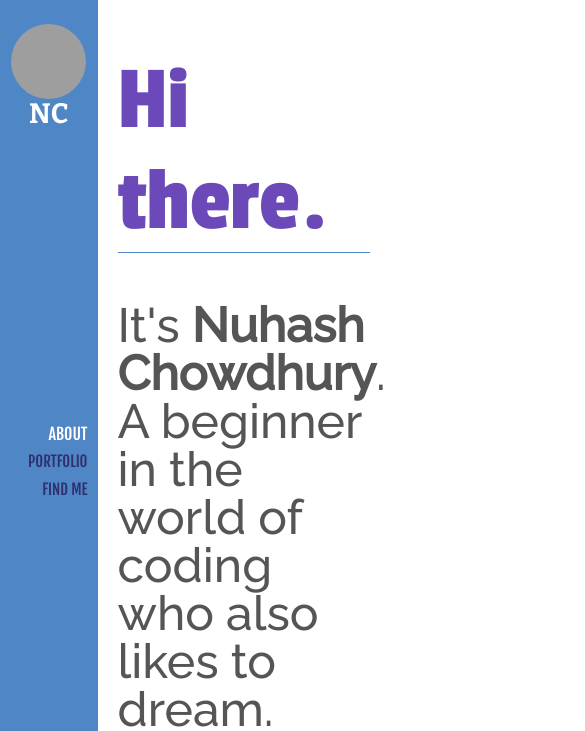
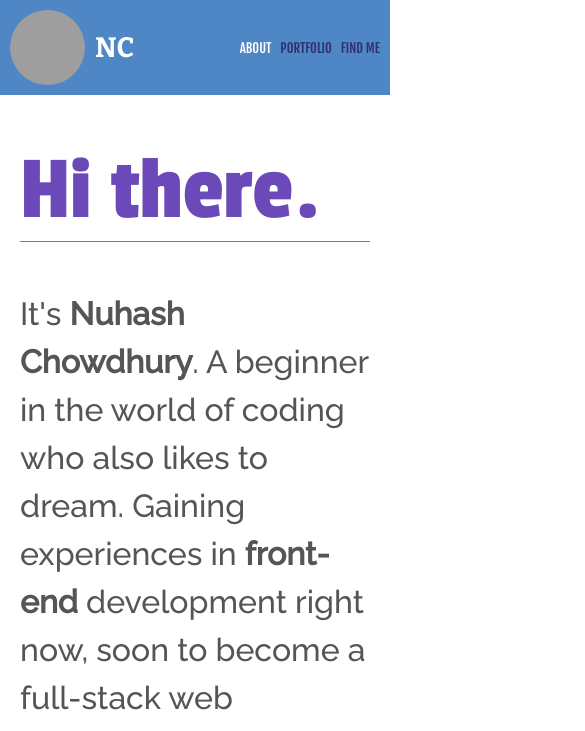
Before and after one commit to nuhash9/fcc-portfolio, a plain HTML site: page index.html in a window 390 px wide. Shown: the top 731 px of the page, 585 px wide, since content can reach past the window. Drawn offline with nearby package versions, Linux system fonts and the light colour scheme; grey boxes are pictures that could not be loaded.

Commit message:
add responsiveness, reposition navbar, set max-width for #content

```diff
--- a/index.html
+++ b/index.html
@@ -18,6 +18,7 @@
   <section id="main">
     <div class="me">
       <img src="http://i1146.photobucket.com/albums/o531/NuhashC/_DSC0315edit%20Cropped_zpslc2osvx6.jpg" alt="face" />
+      <h2 class="mobile">NC</h2>
       <h2>Nuhash Chowdhury</h2>
     </div>
     <div class="social">
@@ -51,7 +52,7 @@
           <p>A little bit about Alan Turing</p>
         </div></a>
         <a href="http://codepen.io/nuhash9/full/beEamK/"><div class="exhibit">
-          <img src="http://i1146.photobucket.com/albums/o531/NuhashC/Screenshot%20from%202016-06-16%20092446_zpsujkazuqx.png" alt="Nuhash Chowdhury portfolio" />
+          <img src="http://i1146.photobucket.com/albums/o531/NuhashC/Screen%20Shot%202016-06-17%20at%2012.10.33_zpsny4e0hqd.png" />
           <p>This very webpage</p>
         </div></a>
         <!--<a><div class="exhibit">
@@ -68,7 +69,7 @@
         tweeting on <a href="https://twitter.com/NuhashC" target="_blank"><strong>twitter <i class="fa fa-twitter" aria-hidden="true"></i></strong></a>,<br>
         sharing code and collaborating on <a href="https://github.com/nuhash9" target="_blank"><strong>GitHub <i class="fa fa-github-alt" aria-hidden="true"></i></strong></a>,<br>
         reading on <a href="https://medium.com/@nuhash9"><strong>medium <i class="fa fa-medium" aria-hidden="true"></i></strong></a>,<br>
-        and waiting for good old emails at <a href="mailto:nuhashchowdhury@outlook.com" target="_blank"><strong>nuhashchowdhury@outlook.com <i class="fa fa-envelope" aria-hidden="true"></i></strong></a>.
+        and waiting for good old emails at <a href="mailto:nuhashchowdhury@outlook.com" target="_blank"><strong><span class="desktop">nuhashchowdhury@outlook.com</span><span class="mobile">Outlook</span> <i class="fa fa-envelope" aria-hidden="true"></i></strong></a>.
       </p>
     </div>
   </section>
--- a/main.css
+++ b/main.css
@@ -2,6 +2,9 @@ body {
   width: 100%;
   margin: 0;
   padding: 0;
+}
+.mobile {
+  display: none;
 }
 a {
   text-decoration: none;
@@ -64,15 +67,12 @@ strong {
 }
 
 #main #navigate {
-  position: absolute;;
-  top: 50%;
-  right: 0;
-  text-align: right;
+  position: relative;
+  text-align: center;
 }
 #main #navigate ul {
   list-style: none;
-  padding: 0 10px 0 0;
-  margin: 0;
+  margin-top: 50px;
   color: #30306D;
 }
 #main #navigate ul li {
@@ -100,21 +100,27 @@ strong {
   font-size: 82px;
   font-weight: 400;
   color: #6C49B8;
+  max-width: 900px;
   margin-bottom: 0;
+  margin-left: auto;
+  margin-right: auto;
 }
 
 .separator {
   height: 1px;
   width: 100%;
+  max-width: 920px;
+  margin: 0 auto;
   background-color: #4F86C6;
 }
 
 .paragraph {
   font-family: 'Raleway', sans-serif;
   font-size: 38px;
-  margin-top: 0px;
+  margin: 0px auto;
   color: #555;
   line-height: 48px;
+  max-width: 900px;
 }
 
 #content {
@@ -124,6 +130,7 @@ strong {
 
 #content #about {
   margin: 50px 20px 0px 20px;
+  padding-bottom: 20px;
 }
 #content #about .heading {
   font-size: 92px;
@@ -142,6 +149,7 @@ strong {
 #content .portfolio-wrapper {
   background-color: #dedede;
   width: 100%;
+  max-width: 920px;
   margin: 0 auto;
   border-radius: 10px;
   padding-bottom: 20px;
@@ -149,7 +157,6 @@ strong {
 }
 #content .portfolio-wrapper a .exhibit {
   width: 380.1px;
-  //height: 239.7px;
   margin: 20px 10px 0 10px;
   display: inline-block;
   font-family: 'Ubuntu', sans-serif;
@@ -159,7 +166,6 @@ strong {
 #content .portfolio-wrapper .exhibit img {
   width: 380.1px;
   height: 239.7px;
-
 }
 #content .portfolio-wrapper a .exhibit:hover {
     background-color: white;
@@ -167,32 +173,113 @@ strong {
 
 #content #find-me {
   height: 100%;
+  max-height: 700px;
   padding: 50px 20px 0px 20px;
 }
 
 
 
-@media screen and (max-width: 719px) {
+@media screen and (max-width: 720px) {
+  .desktop {
+    display: none;
+  }
+  .mobile {
+    display: inline;
+  }
+
+  #main {
+    top: 0;
+    width: 100%;
+    height: auto;
+    float: none;
+    position: fixed;
+    z-index: 2;
+  }
+
   #main .me {
-    position: relative;
-    top: 75px;
-    left: 0;
+    position: static;;
+    margin: 0;
+    padding: 0;
+    display: inline;
   }
   #main .me img {
     height: 75px;
     width: 75px;
+    position: static;
+    margin: 10px 10px;
+    padding: 0;
+    float: left;
   }
   #main .me h2 {
-    visibility: hidden;
-    margin-top: 0;
+    display: none;
   }
-  #main .me h2:before {
-    content: "NC";
-    display: block;
-    visibility: visible;
+  #main .me h2.mobile {
+    position: absolute;
+    display: inline-block;
+    margin: 0;
+    top: 50%;
+    transform: translateY(-50%);
+    padding: 0;
+    float: left;
   }
 
+  #main #navigate {
+    position: absolute;
+    top: 50%;
+    transform: translateY(-40%);
+    right: 0px;
+    display: inline-block;
+    margin-right: 5px;
+  }
+  #main #navigate ul {
+    display: inline;
+    margin: 0;
+    top: 0;
+  }
+  #main #navigate ul li {
+    display: inline-block;
+    padding-right: 5px;
+    font-size: 13px;
+  }
+  #main #navigate ul li a:hover {
+    font-size: 13px;
+    color: white;
+  }
+  .active {
+    font-size: 13px !important;
+  }
+
+  #main .social {
+    display: none;
+    position: absolute;
+    top: 0;
+    transform: translateX(0);
+  }
   #main .social a {
     padding-bottom: 10px;
   }
+
+  #content {
+    position: absolute;
+    z-index: 1;
+    top: 90px;
+    float: none;
+    width: 100%;
+  }
+  #content #about .paragraph {
+    font-size: 32px;
+  }
+
+  #content .portfolio-wrapper a .exhibit {
+    width: 240.05px;
+  }
+  #content .portfolio-wrapper .exhibit img {
+    width: 240.05px;
+    height: 169.85px;
+
+  }
+
+  #content .paragraph {
+    font-size: 20px;
+  }
 }
```
Also changed, not shown: 1 other file.
